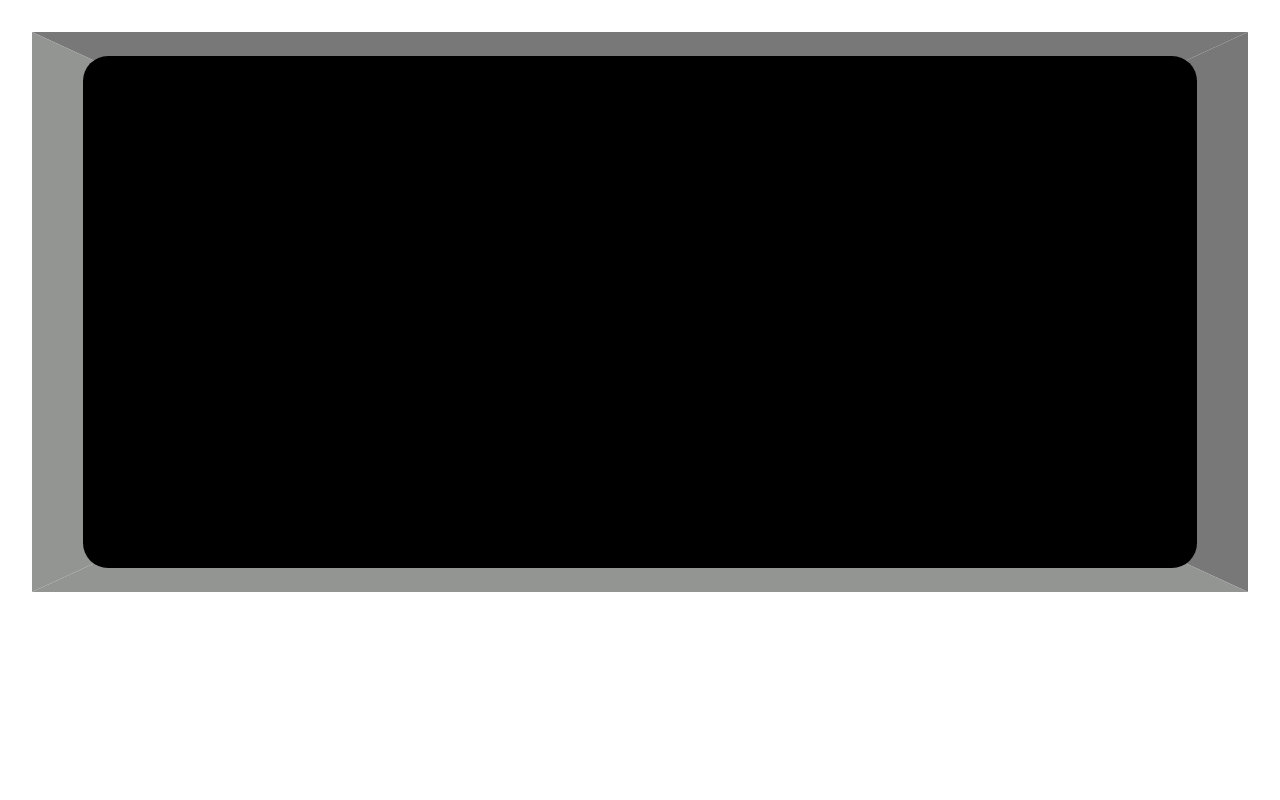
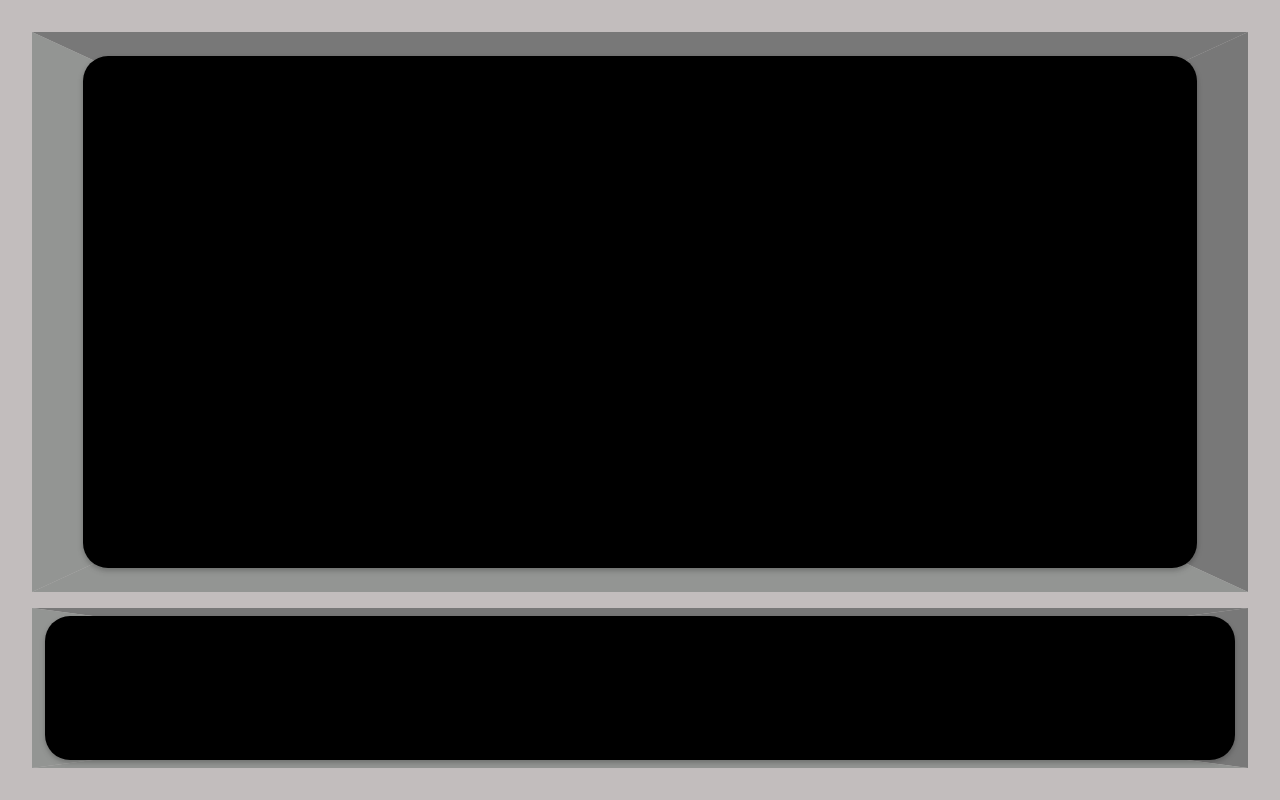
Before and after one commit to loftusjl/loftusjl, a React (Create React App) app in the folder jessel.dev/: page / in a window 1280 px wide. Built offline with nearby package versions, Linux system fonts and the light colour scheme.

Commit message:
added console component.

```diff
--- /dev/null
+++ b/jessel.dev/src/Components/Console/Console.js
@@ -0,0 +1,6 @@
+import React from "react";
+import "./Console.scss";
+
+export const Console = () => {
+  return <div id="Console"></div>;
+};
--- /dev/null
+++ b/jessel.dev/src/Components/Console/Console.scss
@@ -0,0 +1,13 @@
+@import "../../sass/variables";
+
+#Console {
+  height: calc(#{$console-height} - 2vh);
+  width: calc(#{$screen-width} - 2vw);
+  background-color: black;
+  z-index: 1;
+  position: fixed;
+  bottom: calc(#{$screen-top} + 1vh);
+  left: calc(#{$screen-left} + 1vw);
+  border-radius: 25px;
+  @include z-2;
+}
--- a/jessel.dev/src/Components/MonitorBackdrop/MonitorBackdrop.js
+++ b/jessel.dev/src/Components/MonitorBackdrop/MonitorBackdrop.js
@@ -10,7 +10,7 @@ export const MonitorBackdrop = () => {
         <div className="bottom"></div>
         <div className="left"></div>
       </div>
-      <div className="conslole-bg-wrapper">
+      <div className="console-bg-wrapper">
         <div className="top"></div>
         <div className="right"></div>
         <div className="bottom"></div>
--- a/jessel.dev/src/Components/MonitorBackdrop/MonitorBackdrop.scss
+++ b/jessel.dev/src/Components/MonitorBackdrop/MonitorBackdrop.scss
@@ -3,12 +3,14 @@
   $gray: hsl(120, 1%, 58%);
   $gray-shadow: hsl(0, 0%, 47%);
   $position: fixed;
-
+  height: 100vh;
+  width: 100vw;
+  background-color: hsl(0, 4%, 75%);
   z-index: 0;
   .screen-bg-wrapper {
     .top {
-      width: $width;
-      height: $height;
+      width: $screen-width;
+      height: $screen-height;
       position: $position;
       top: $screen-top;
       left: $screen-left;
@@ -16,8 +18,8 @@
       background-color: $gray-shadow;
     }
     .right {
-      width: $width;
-      height: $height;
+      width: $screen-width;
+      height: $screen-height;
       position: $position;
       top: $screen-top;
       left: $screen-left;
@@ -25,8 +27,8 @@
       background-color: $gray-shadow;
     }
     .bottom {
-      width: $width;
-      height: $height;
+      width: $screen-width;
+      height: $screen-height;
       position: $position;
       top: $screen-top;
       left: $screen-left;
@@ -34,8 +36,8 @@
       background-color: $gray;
     }
     .left {
-      width: $width;
-      height: $height;
+      width: $screen-width;
+      height: $screen-height;
       position: $position;
       top: $screen-top;
       left: $screen-left;
@@ -43,4 +45,43 @@
       background-color: $gray;
     }
   }
+
+  .console-bg-wrapper {
+    .top {
+      width: $screen-width;
+      height: $console-height;
+      position: $position;
+      bottom: $screen-top;
+      left: $screen-left;
+      clip-path: polygon(0% 0%, 50% 50%, 100% 0%);
+      background-color: $gray-shadow;
+    }
+    .right {
+      width: $screen-width;
+      height: $console-height;
+      position: $position;
+      bottom: $screen-top;
+      left: $screen-left;
+      clip-path: polygon(100% 0%, 50% 50%, 100% 100%);
+      background-color: $gray-shadow;
+    }
+    .bottom {
+      width: $screen-width;
+      height: $console-height;
+      position: $position;
+      bottom: $screen-top;
+      left: $screen-left;
+      clip-path: polygon(0% 100%, 50% 50%, 100% 100%);
+      background-color: $gray;
+    }
+    .left {
+      width: $screen-width;
+      height: $console-height;
+      position: $position;
+      bottom: $screen-top;
+      left: $screen-left;
+      clip-path: polygon(0% 0%, 50% 50%, 0% 100%);
+      background-color: $gray;
+    }
+  }
 }
--- a/jessel.dev/src/Components/Screen/Screen.scss
+++ b/jessel.dev/src/Components/Screen/Screen.scss
@@ -1,12 +1,13 @@
 @import "../../sass/variables";
 
 #Screen {
-  height: calc(#{$height} - 6vh);
-  width: calc(#{$width} - 8vw);
+  height: calc(#{$screen-height} - 6vh);
+  width: calc(#{$screen-width} - 8vw);
   background-color: black;
   z-index: 1;
   position: fixed;
   top: calc(#{$screen-top} + 3vh);
   left: calc(#{$screen-left} + 4vw);
   border-radius: 25px;
+  @include z-2;
 }
--- a/jessel.dev/src/Pages/Home/Home.js
+++ b/jessel.dev/src/Pages/Home/Home.js
@@ -1,12 +1,14 @@
 import React from "react";
 import { MonitorBackdrop } from "../../Components/MonitorBackdrop/MonitorBackdrop";
 import { Screen } from "../../Components/Screen/Screen";
+import { Console } from "../../Components/Console/Console";
 import PropTypes from "prop-types";
 
 function Home(props) {
   return (
     <div>
       <Screen />
+      <Console />
       <MonitorBackdrop />
     </div>
   );
--- a/jessel.dev/src/sass/_variables.scss
+++ b/jessel.dev/src/sass/_variables.scss
@@ -1,4 +1,22 @@
-$width: 95vw;
-$height: 70vh;
-$screen-top: calc((100vw - #{$width}) / 2);
-$screen-left: calc((100vw - #{$width}) / 2);
+$screen-width: 95vw;
+$screen-height: 70vh;
+$console-height: 20vh;
+$screen-top: calc((100vw - #{$screen-width}) / 2);
+$screen-left: calc((100vw - #{$screen-width}) / 2);
+
+// Box Shadow Mixins
+@mixin z-1 {
+  box-shadow: 0 1px 3px rgba(0, 0, 0, 0.12), 0 1px 2px rgba(0, 0, 0, 0.24);
+}
+@mixin z-2 {
+  box-shadow: 0 3px 6px rgba(0, 0, 0, 0.15), 0 2px 4px rgba(0, 0, 0, 0.12);
+}
+@mixin z-3 {
+  box-shadow: 0 10px 20px rgba(0, 0, 0, 0.15), 0 3px 6px rgba(0, 0, 0, 0.1);
+}
+@mixin z-4 {
+  box-shadow: 0 15px 25px rgba(0, 0, 0, 0.15), 0 5px 10px rgba(0, 0, 0, 0.05);
+}
+@mixin z-5 {
+  box-shadow: 0 20px 40px rgba(0, 0, 0, 0.2);
+}
```
